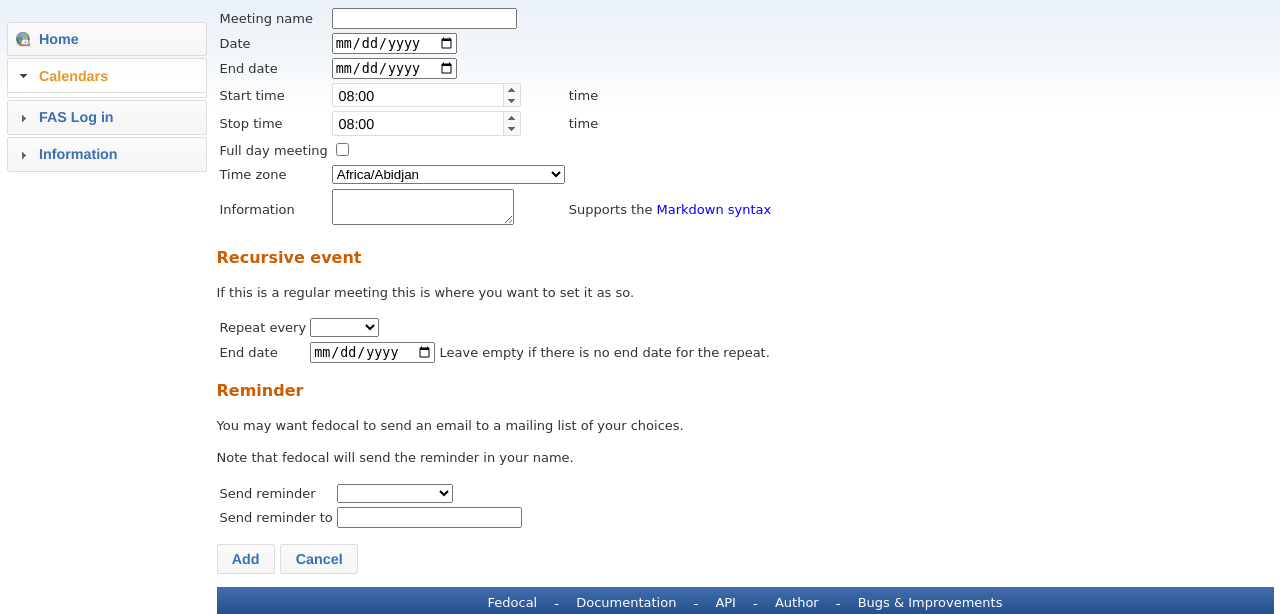
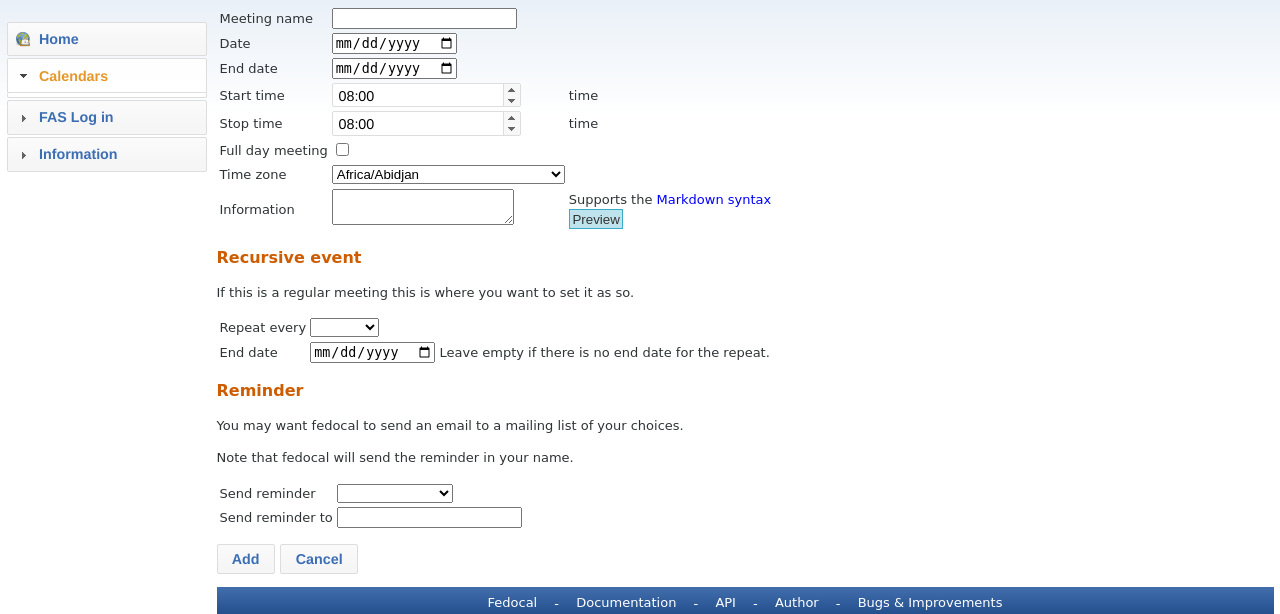
Before and after one commit to fedora-infra/fedocal, a Flask app: template fedocal/templates/default/add_meeting.html in a window 1280 px wide. Shown: the part 159-773 px from the top of the page. Run offline with Flask 2, Linux system fonts and the light colour scheme; the template is opened without the code that fills it: values that come from a table or form of the project are taken from there, others are empty; some libraries are stand-ins or nearby versions.

Commit message:
Add a button to visualize a preview of the text from markdown to html

```diff
--- a/fedocal/templates/default/add_meeting.html
+++ b/fedocal/templates/default/add_meeting.html
@@ -19,10 +19,12 @@
             {{ render_field_in_row(form.meeting_time_stop, after="%s time" % tzone) }}
             {{ render_field_in_row(form.full_day) }}
             {{ render_field_in_row(form.meeting_timezone) }}
-            {{ render_field_in_row(form.information,
-                                   after="Supports the <a href='http://daringfireball.net/projects/markdown/syntax'
-                                          target='_blank'>Markdown syntax</a>",
-                                   escape_after=True) }}
+            {{ render_field_in_row(
+                    form.information,
+                    after="Supports the <a href='http://daringfireball.net/projects/markdown/syntax'
+                    target='_blank'>Markdown syntax</a>
+                    <input type='button' class='event' value='Preview'>",
+                    escape_after=True) }}
             {% if calendar.calendar_regional_meetings %}
                 {{ render_field_in_row(form.meeting_region) }}
             {% endif %}
@@ -76,4 +78,32 @@
         $('#meeting_time_start,#meeting_time_stop').val('8:00').timespinner();
     });
 </script>
+<script type="text/javascript">
+    $(function(){
+        $('.event').click(function(){
+            console.log('click');
+            var _txt = $('textarea#information').val();
+            var _url = "{{ url_for('markdown_preview') }}";
+            console.log(_txt);
+            $.ajax({
+                url: _url ,
+                type: 'POST',
+                data: {content: _txt},
+                dataType: 'html',
+                success: function(res) {
+                    var _elt = $('<div title="Preview">' + res + '</div>');
+                    _elt.dialog({
+                        height: 350,
+                        width: '50%',
+                        modal: true
+                    });
+                },
+                error: function() {
+                    alert('Unable to generate preview!');
+                }
+            });
+            return false;
+        });
+    });
+</script>
 {% endblock %}
```
